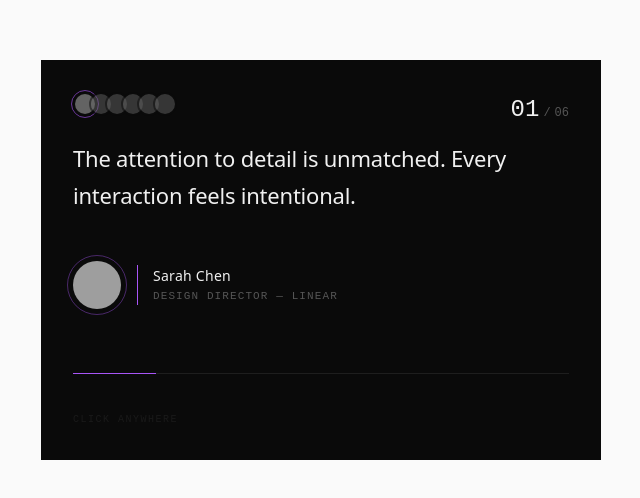
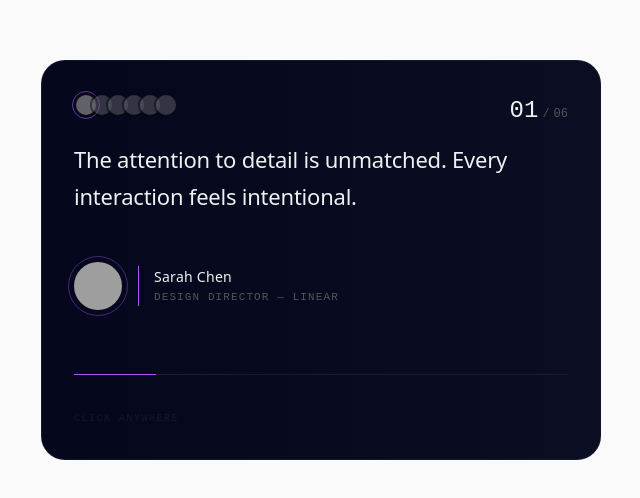
Before and after one commit to hurayracodes/abuhurayra, a React (Vite) app: page / in a window 1280 px wide. Shown: the part 4086-4584 px from the top of the page, without its empty margins (319-959 px from the left). Built offline with nearby package versions, Linux system fonts and the light colour scheme; no server answers; grey boxes are pictures that could not be loaded.

Commit message:
cleantestimonial.jsx file bg color changed now

```diff
--- a/src/ui/Cleantestimonial.jsx
+++ b/src/ui/Cleantestimonial.jsx
@@ -1,4 +1,4 @@
-"use client"
+"use client";
 
 import { useState, useCallback, useRef, useEffect } from "react"
 import { motion, useMotionValue, useSpring, AnimatePresence } from "framer-motion"
@@ -119,8 +119,12 @@ export function Testimonial() {
         margin: "0 auto",
         padding: "5rem 2rem",
         cursor: "none",
-        backgroundColor: "#0a0a0a",
         minHeight: "400px",
+        // ✅ Tumhara gradient background yahan add kiya
+        background: "rgb(4,7,29)",
+        backgroundImage: "linear-gradient(90deg, rgba(4, 7, 29, 0.95) 0%, rgba(12, 14, 35, 0.95) 100%)",
+        borderRadius: "1.5rem", // Optional: rounded corners
+        border: "1px solid rgba(255,255,255,0.05)", // Optional: subtle border
       }}
       onMouseMove={handleMouseMove}
       onMouseEnter={() => setIsHovered(true)}
```
